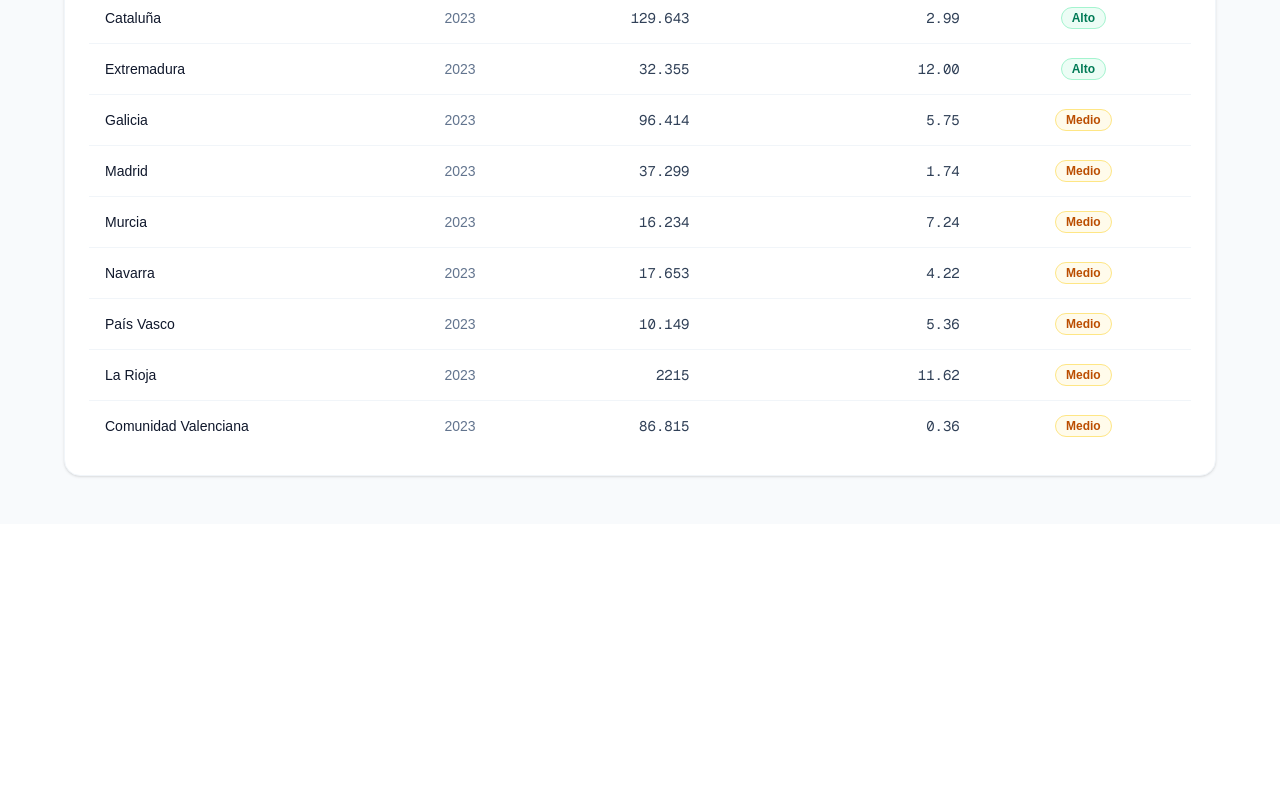
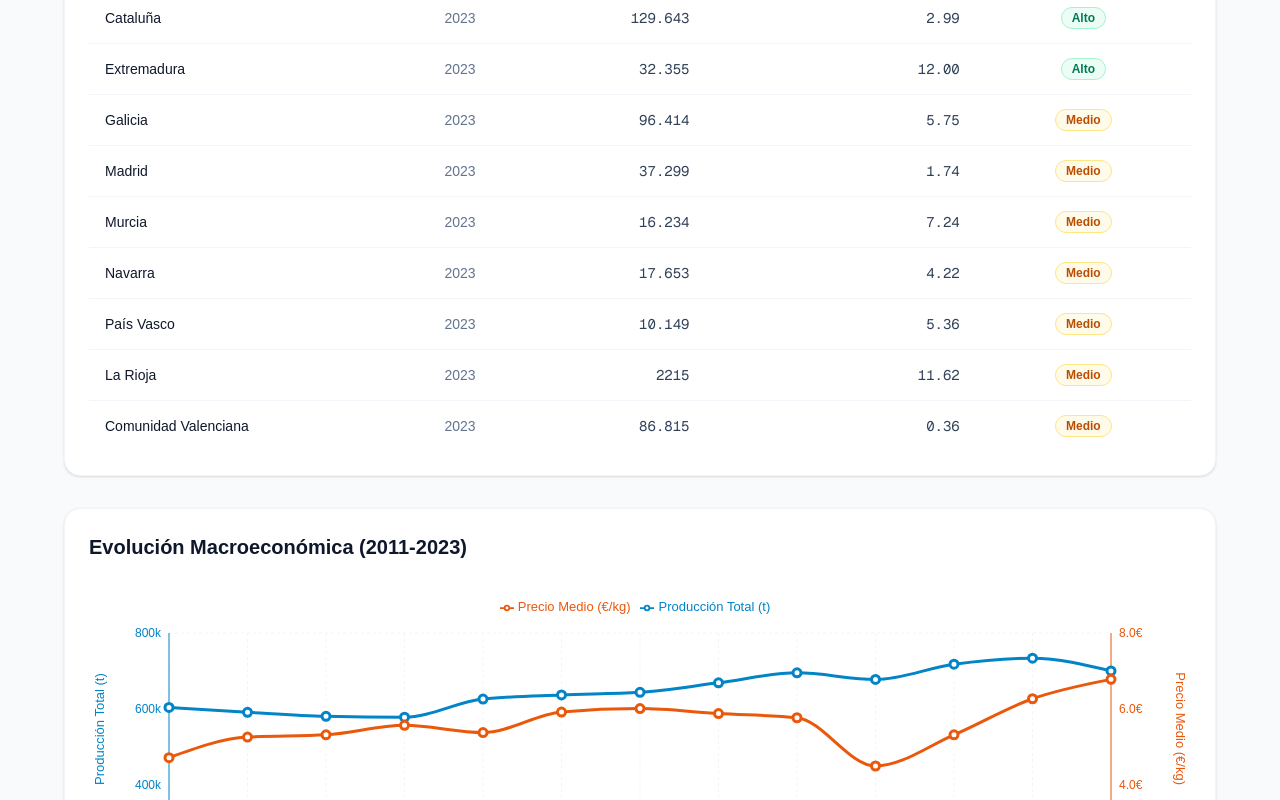
Before and after one commit to jorgesanzallende/analisis-sector-bovino, a Next.js app in the folder bovino-analytics-dashboard/: page / in a window 1280 px wide. Shown: the part 2000-2800 px from the top of the page. Before the commit the page ends 2524 px from the top, so only its background shows below. Built offline with nearby package versions, Linux system fonts and the light colour scheme.

Commit message:
feat: añadido gráfico de tendencia macroeconómica 2011-2023

```diff
--- a/bovino-analytics-dashboard/src/app/page.tsx
+++ b/bovino-analytics-dashboard/src/app/page.tsx
@@ -5,6 +5,7 @@ import { Map, TrendingUp, Coins } from 'lucide-react';
 import ClusterScatterChart from '@/components/charts/ClusterScatterChart';
 import ProductionBarChart from '@/components/charts/ProductionBarChart';
 import SpainMap from '@/components/charts/SpainMap';
+import MacroTrendChart from '@/components/charts/MacroTrendChart';
 
 export default function Home() {
   const data = getDashboardData();
@@ -113,6 +114,14 @@ export default function Home() {
           </div>
         </section>
 
+        {/* Trend Section */}
+        <section className="bg-white rounded-2xl shadow-sm border border-slate-100 p-6 space-y-4 col-span-full">
+          <h2 className="text-xl font-semibold text-slate-900">
+            Evolución Macroeconómica (2011-2023)
+          </h2>
+          <MacroTrendChart />
+        </section>
+
       </div>
     </main>
   );
--- /dev/null
+++ b/bovino-analytics-dashboard/src/components/charts/MacroTrendChart.tsx
@@ -0,0 +1,105 @@
+"use client";
+
+import React from 'react';
+import {
+  LineChart,
+  Line,
+  XAxis,
+  YAxis,
+  CartesianGrid,
+  Tooltip,
+  Legend,
+  ResponsiveContainer
+} from 'recharts';
+import { getTrendData } from '@/lib/data/api';
+
+const CustomTooltip = ({ active, payload, label }: any) => {
+  if (active && payload && payload.length) {
+    const prodData = payload.find((p: any) => p.dataKey === 'produccionTotal');
+    const priceData = payload.find((p: any) => p.dataKey === 'precioMedio');
+
+    return (
+      <div className="bg-white p-3 border border-slate-100 rounded-lg shadow-md text-sm">
+        <p className="font-bold text-slate-900">Año {label}</p>
+        {prodData && (
+          <p className="text-slate-500 mt-1">
+            Producción: <span className="font-semibold text-sky-600">{prodData.value.toLocaleString('es-ES')} t</span>
+          </p>
+        )}
+        {priceData && (
+          <p className="text-slate-500">
+            Precio Medio: <span className="font-semibold text-orange-600">{priceData.value.toFixed(2)} €/kg</span>
+          </p>
+        )}
+      </div>
+    );
+  }
+  return null;
+};
+
+export default function MacroTrendChart() {
+  const data = getTrendData();
+
+  return (
+    <div className="w-full h-[400px]">
+      <ResponsiveContainer width="100%" height="100%">
+        <LineChart
+          data={data}
+          margin={{
+            top: 20,
+            right: 20,
+            left: 20,
+            bottom: 10,
+          }}
+        >
+          <CartesianGrid strokeDasharray="3 3" stroke="#f1f5f9" />
+          <XAxis
+            dataKey="anio"
+            stroke="#64748b"
+            fontSize={12}
+            tickLine={false}
+          />
+          <YAxis
+            yAxisId="left"
+            stroke="#0284c7"
+            fontSize={12}
+            tickLine={false}
+            tickFormatter={(value) => `${(value / 1000).toFixed(0)}k`}
+            label={{ value: 'Producción Total (t)', angle: -90, position: 'insideLeft', offset: -10, fill: '#0284c7', fontSize: 13, fontWeight: 500 }}
+          />
+          <YAxis
+            yAxisId="right"
+            orientation="right"
+            stroke="#ea580c"
+            fontSize={12}
+            tickLine={false}
+            tickFormatter={(value) => `${value.toFixed(1)}€`}
+            label={{ value: 'Precio Medio (€/kg)', angle: 90, position: 'insideRight', offset: -10, fill: '#ea580c', fontSize: 13, fontWeight: 500 }}
+          />
+          <Tooltip content={<CustomTooltip />} />
+          <Legend verticalAlign="top" height={36} wrapperStyle={{ fontSize: 13, fontWeight: 500 }} />
+          <Line
+            yAxisId="left"
+            type="monotone"
+            dataKey="produccionTotal"
+            name="Producción Total (t)"
+            stroke="#0284c7"
+            strokeWidth={3}
+            activeDot={{ r: 6 }}
+            dot={{ r: 4 }}
+          />
+          <Line
+            yAxisId="right"
+            type="monotone"
+            dataKey="precioMedio"
+            name="Precio Medio (€/kg)"
+            stroke="#ea580c"
+            strokeWidth={3}
+            activeDot={{ r: 6 }}
+            dot={{ r: 4 }}
+          />
+        </LineChart>
+      </ResponsiveContainer>
+    </div>
+  );
+}
--- a/bovino-analytics-dashboard/src/lib/data/api.ts
+++ b/bovino-analytics-dashboard/src/lib/data/api.ts
@@ -1,6 +1,11 @@
-import { BovineData } from '@/types/dashboard';
+import { BovineData, TrendData } from '@/types/dashboard';
 import mockData from './mockData.json';
+import trendData from './trendData.json';
 
 export function getDashboardData(): BovineData[] {
   return mockData as BovineData[];
 }
+
+export function getTrendData(): TrendData[] {
+  return trendData as TrendData[];
+}
--- /dev/null
+++ b/bovino-analytics-dashboard/src/lib/data/trendData.json
@@ -0,0 +1,15 @@
+[
+  {"anio": 2011, "produccionTotal": 604111, "precioMedio": 4.72},
+  {"anio": 2012, "produccionTotal": 591322, "precioMedio": 5.26},
+  {"anio": 2013, "produccionTotal": 580841, "precioMedio": 5.32},
+  {"anio": 2014, "produccionTotal": 578599, "precioMedio": 5.57},
+  {"anio": 2015, "produccionTotal": 626104, "precioMedio": 5.38},
+  {"anio": 2016, "produccionTotal": 637013, "precioMedio": 5.92},
+  {"anio": 2017, "produccionTotal": 643860, "precioMedio": 6.01},
+  {"anio": 2018, "produccionTotal": 669008, "precioMedio": 5.88},
+  {"anio": 2019, "produccionTotal": 695163, "precioMedio": 5.77},
+  {"anio": 2020, "produccionTotal": 677741, "precioMedio": 4.5},
+  {"anio": 2021, "produccionTotal": 717878, "precioMedio": 5.32},
+  {"anio": 2022, "produccionTotal": 733748, "precioMedio": 6.27},
+  {"anio": 2023, "produccionTotal": 700225, "precioMedio": 6.78}
+]
--- a/bovino-analytics-dashboard/src/types/dashboard.ts
+++ b/bovino-analytics-dashboard/src/types/dashboard.ts
@@ -5,3 +5,9 @@ export interface BovineData {
   precioMedio: number;
   clusterSostenibilidad: string;
 }
+
+export interface TrendData {
+  anio: number;
+  produccionTotal: number;
+  precioMedio: number;
+}
```
